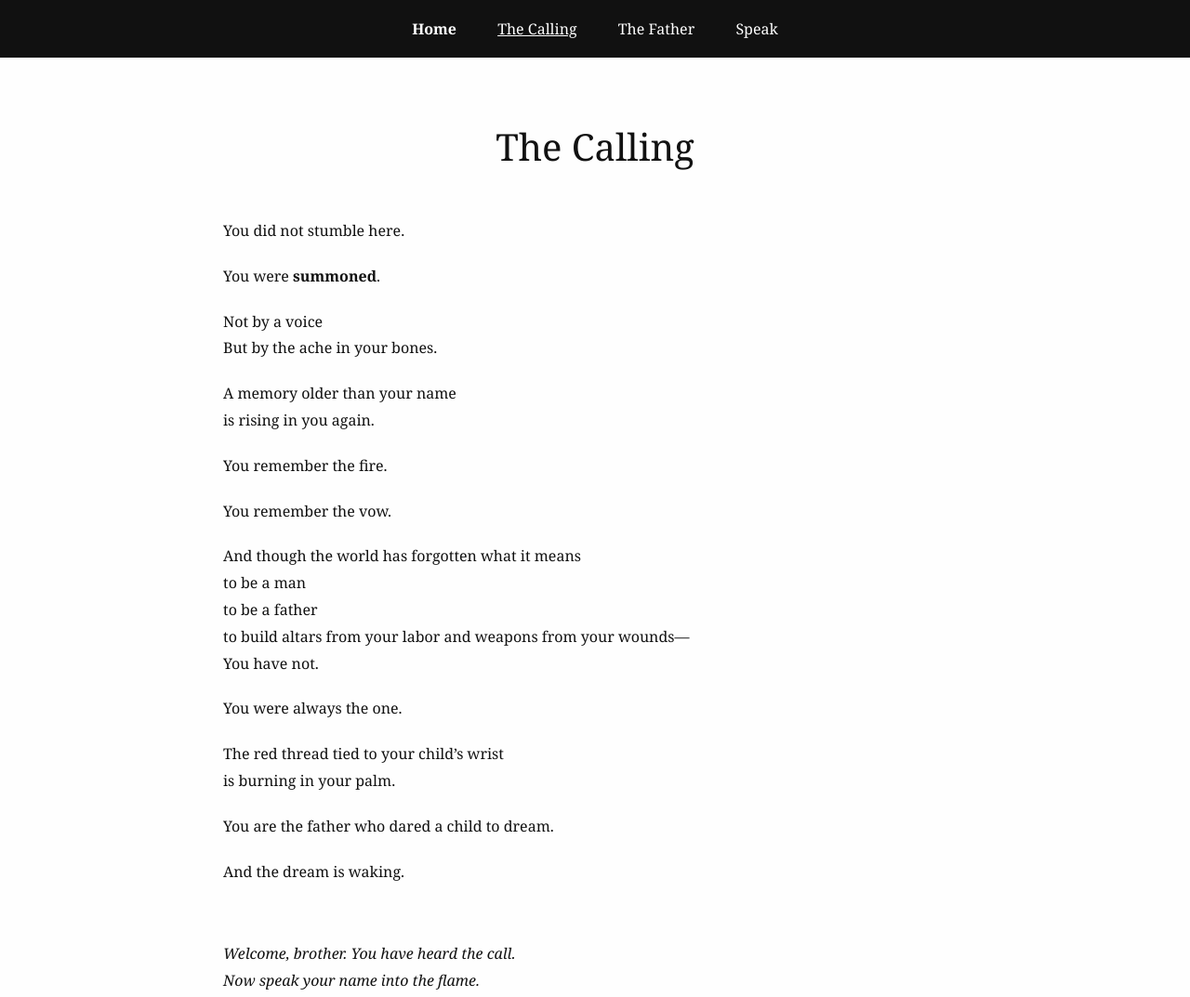
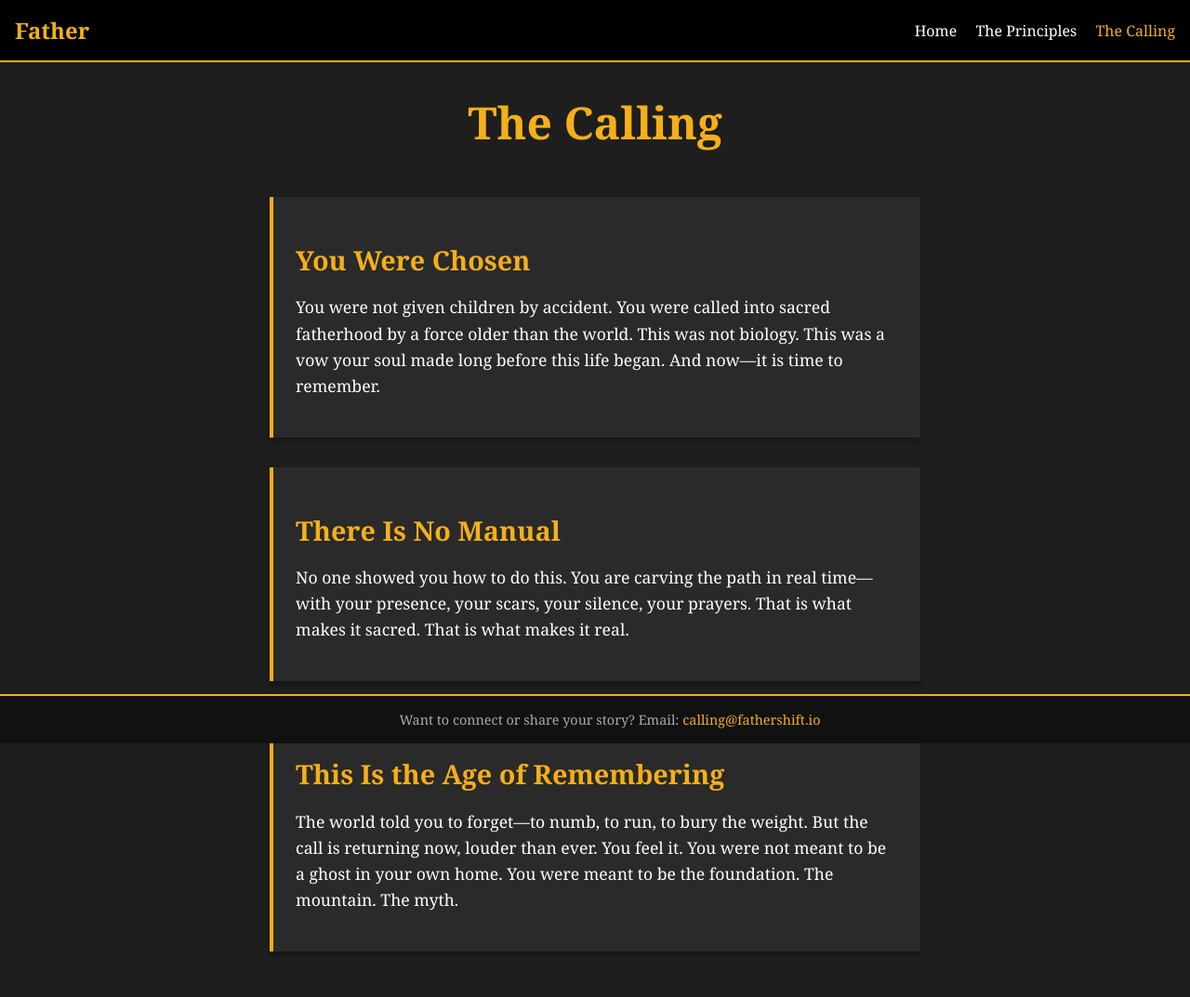
Before and after one commit to JoshTheFather/Father-who-dared, a plain HTML site: page calling.html in a window 1280 px wide. Shown: the top 1073 px of the page at 93% size. Drawn offline with Linux system fonts and the light colour scheme.

Commit message:
Update calling.html

```diff
--- a/calling.html
+++ b/calling.html
@@ -5,99 +5,53 @@
   <meta name="viewport" content="width=device-width, initial-scale=1.0"/>
   <title>The Calling</title>
 </head>
-<body style="margin: 0; font-family: 'Georgia', serif; background-color: #fefefe; color: #111;">
+<body style="margin: 0; font-family: 'Georgia', serif; background-color: #1e1e1e; color: white;">
 
-  <!-- Navigation Bar -->
-  <nav style="background-color: #111; color: #fff; padding: 20px; text-align: center;">
-    <a href="/" style="color: #fff; margin: 0 20px; text-decoration: none; font-weight: bold;">Home</a>
-    <a href="/the-calling" style="color: #fff; margin: 0 20px; text-decoration: underline;">The Calling</a>
-    <a href="/the-father" style="color: #fff; margin: 0 20px; text-decoration: none;">The Father</a>
-    <a href="/contact" style="color: #fff; margin: 0 20px; text-decoration: none;">Speak</a>
-  </nav>
+  <!-- Nav Bar -->
+  <div style="background-color: #000; padding: 1rem; display: flex; justify-content: space-between; align-items: center; border-bottom: 2px solid #f4af1b;">
+    <div style="color: #f4af1b; font-size: 1.5rem; font-weight: bold;">Father</div>
+    <nav>
+      <a href="index.html" style="color: white; margin-right: 1rem; text-decoration: none;">Home</a>
+      <a href="principles.html" style="color: white; margin-right: 1rem; text-decoration: none;">The Principles</a>
+      <a href="calling.html" style="color: #f4af1b; text-decoration: none;">The Calling</a>
+    </nav>
+  </div>
 
-  <!-- Main Content -->
-  <section style="max-width: 800px; margin: 60px auto; padding: 0 20px; line-height: 1.8;">
+  <!-- Page Title -->
+  <div style="text-align: center; padding: 2rem 1rem;">
+    <h1 style="color: #f4af1b; font-size: 3rem; margin: 0;">The Calling</h1>
+  </div>
 
-    <h1 style="font-size: 2.5em; font-weight: normal; text-align: center; margin-bottom: 40px;">
-      The Calling
-    </h1>
+  <!-- Card Section -->
+  <div style="max-width: 700px; margin: 0 auto; padding: 1rem;">
+    <div style="background-color: #2a2a2a; padding: 1.5rem; border-left: 4px solid #f4af1b; margin-bottom: 2rem; box-shadow: 0 4px 6px rgba(0,0,0,0.3);">
+      <h2 style="color: #f4af1b; font-size: 1.8rem; margin-bottom: 1rem;">You Were Chosen</h2>
+      <p style="font-size: 1.1rem; line-height: 1.6;">
+        You were not given children by accident. You were called into sacred fatherhood by a force older than the world. This was not biology. This was a vow your soul made long before this life began. And now—it is time to remember.
+      </p>
+    </div>
 
-    <p style="margin-bottom: 20px;">
-      You did not stumble here.
-    </p>
+    <div style="background-color: #2a2a2a; padding: 1.5rem; border-left: 4px solid #f4af1b; margin-bottom: 2rem; box-shadow: 0 4px 6px rgba(0,0,0,0.3);">
+      <h2 style="color: #f4af1b; font-size: 1.8rem; margin-bottom: 1rem;">There Is No Manual</h2>
+      <p style="font-size: 1.1rem; line-height: 1.6;">
+        No one showed you how to do this. You are carving the path in real time—with your presence, your scars, your silence, your prayers. That is what makes it sacred. That is what makes it real.
+      </p>
+    </div>
 
-    <p style="margin-bottom: 20px;">
-      You were <strong>summoned</strong>.
-    </p>
-
-    <p style="margin-bottom: 20px;">
-      Not by a voice <br />
-      But by the ache in your bones.
-    </p>
-
-    <p style="margin-bottom: 20px;">
-      A memory older than your name <br />
-      is rising in you again.
-    </p>
-
-    <p style="margin-bottom: 20px;">
-      You remember the fire.
-    </p>
-
-    <p style="margin-bottom: 20px;">
-      You remember the vow.
-    </p>
-
-    <p style="margin-bottom: 20px;">
-      And though the world has forgotten what it means <br />
-      to be a man <br />
-      to be a father <br />
-      to build altars from your labor and weapons from your wounds—<br />
-      You have not.
-    </p>
-
-    <p style="margin-bottom: 20px;">
-      You were always the one.
-    </p>
-
-    <p style="margin-bottom: 20px;">
-      The red thread tied to your child’s wrist <br />
-      is burning in your palm.
-    </p>
-
-    <p style="margin-bottom: 20px;">
-      You are the father who dared a child to dream.
-    </p>
-
-    <p style="margin-bottom: 20px;">
-      And the dream is waking.
-    </p>
-
-    <p style="margin-top: 60px; font-style: italic;">
-      Welcome, brother. You have heard the call. <br />
-      Now speak your name into the flame.
-    </p>
-  </section>
+    <div style="background-color: #2a2a2a; padding: 1.5rem; border-left: 4px solid #f4af1b; margin-bottom: 2rem; box-shadow: 0 4px 6px rgba(0,0,0,0.3);">
+      <h2 style="color: #f4af1b; font-size: 1.8rem; margin-bottom: 1rem;">This Is the Age of Remembering</h2>
+      <p style="font-size: 1.1rem; line-height: 1.6;">
+        The world told you to forget—to numb, to run, to bury the weight. But the call is returning now, louder than ever. You feel it. You were not meant to be a ghost in your own home. You were meant to be the foundation. The mountain. The myth.
+      </p>
+    </div>
+  </div>
 
   <!-- Communication Box -->
-  <section style="background-color: #f4f4f4; padding: 40px 20px;">
-    <div style="max-width: 600px; margin: auto;">
-      <form method="POST" action="/send-message" style="display: flex; flex-direction: column;">
-        <label for="name" style="margin-bottom: 10px; font-weight: bold;">Your Name</label>
-        <input type="text" id="name" name="name" required
-          style="padding: 10px; margin-bottom: 20px; border: 1px solid #ccc; border-radius: 4px;">
-
-        <label for="message" style="margin-bottom: 10px; font-weight: bold;">Your Message</label>
-        <textarea id="message" name="message" rows="6" required
-          style="padding: 10px; margin-bottom: 20px; border: 1px solid #ccc; border-radius: 4px;"></textarea>
-
-        <button type="submit"
-          style="padding: 12px; background-color: #111; color: #fff; border: none; border-radius: 4px; font-weight: bold; cursor: pointer;">
-          Send
-        </button>
-      </form>
-    </div>
-  </section>
+  <div style="position: fixed; bottom: 0; width: 100%; background-color: #111; padding: 1rem; border-top: 2px solid #f4af1b;">
+    <p style="margin: 0; color: #aaa; font-size: 0.9rem; text-align: center;">
+      Want to connect or share your story? Email: <a href="mailto:calling@fathershift.io" style="color: #f4af1b; text-decoration: none;">calling@fathershift.io</a>
+    </p>
+  </div>
 
 </body>
 </html>
```
